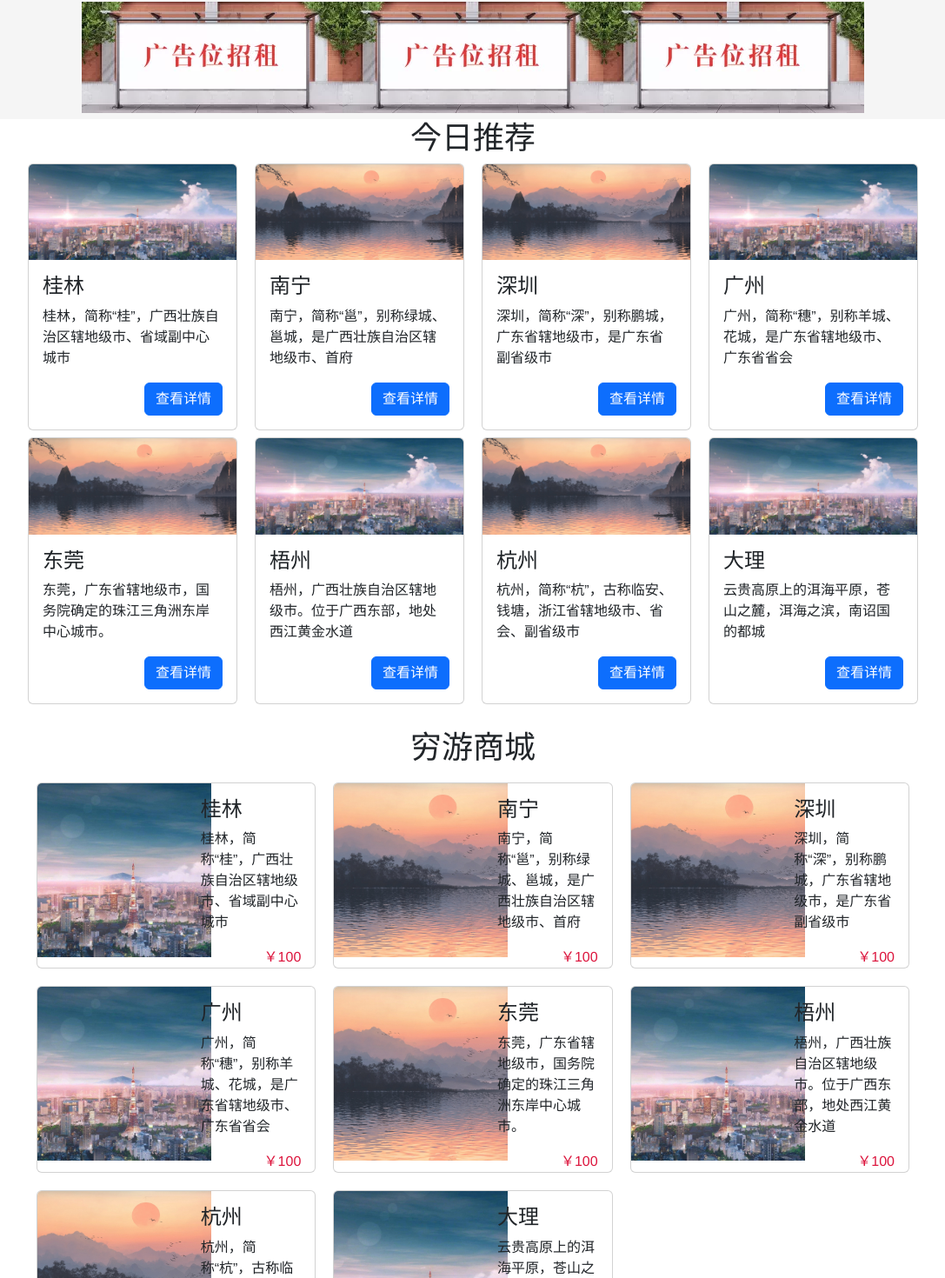
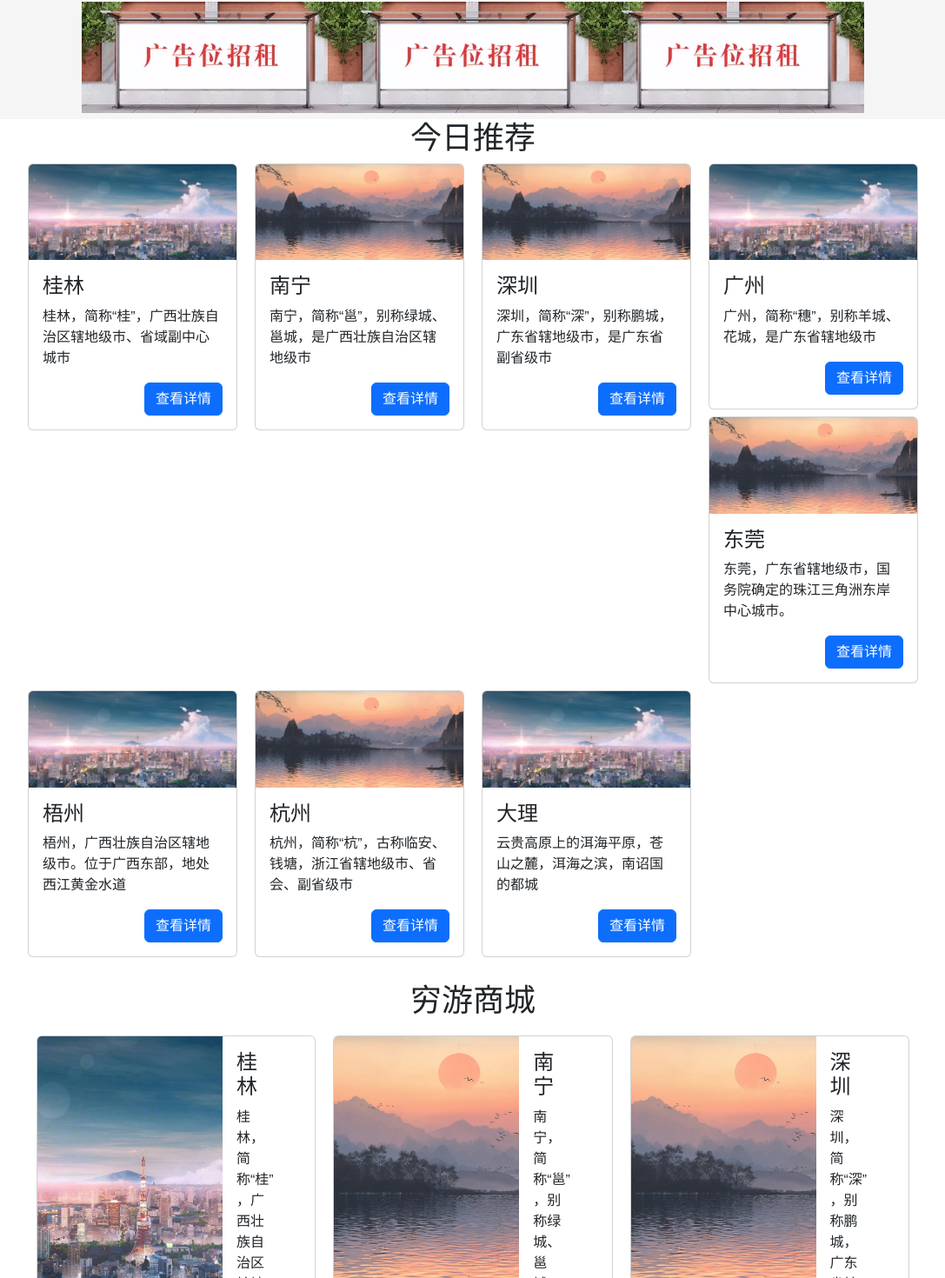
Before and after one commit to Funny1124/walking-with-the-wind, a Vue app: page / in a window 1280 px wide. Shown: the part 644-2114 px from the top of the page at 87% size, without its empty margins (96-1183 px from the left). Built offline with nearby package versions, Linux system fonts and the light colour scheme.

Commit message:
首页大修改

```diff
--- a/src/views/HomeView.vue
+++ b/src/views/HomeView.vue
@@ -38,7 +38,7 @@
             img-alt="Image"
             img-top
             tag="article"
-            style="max-width: 20rem;"
+            style=""
             class="mb-2"
           >
             <b-card-text>
@@ -57,12 +57,12 @@
         <!--        style="max-width: 540px;"-->
         <el-col :span="8" v-for="(item, index) in new_list" :key="index" style="padding: 10px">
           <b-card no-body class="overflow-hidden">
-            <b-row no-gutters>
-              <b-col md="6">
+            <el-row style="height: 300px">
+              <el-col :span="16">
                 <b-card-img :src=item.image :alt=item.city class="rounded-0"
-                            style="object-fit: cover; height: 200px;width: 200px"></b-card-img>
-              </b-col>
-              <b-col md="6">
+                            style="object-fit: cover; height: 300px;width: 100%"></b-card-img>
+              </el-col>
+              <el-col :span="6">
                 <b-card-body :title=item.city>
                   <b-card-text>
                     {{
@@ -73,15 +73,35 @@
                     ￥100
                   </b-card-text>
                 </b-card-body>
-              </b-col>
-            </b-row>
+              </el-col>
+            </el-row>
           </b-card>
         </el-col>
       </el-row>
     </div>
     <!--    热门游记-话题-->
     <div class="hot-topic">
-
+      <h2>热门游记-话题</h2>
+      <el-row>
+        <!--        style="max-width: 540px;"-->
+        <el-col :span="12" v-for="(item, index) in new_list" :key="index" style="padding: 10px">
+          <b-card no-body class="overflow-hidden" >
+            <b-row no-gutters >
+              <b-col>
+                <b-card-img :src=item.image :alt=item.city class="rounded-0"
+                            style="object-fit: cover; height: 380px;width: 100%"></b-card-img>
+              </b-col>
+              <b-card-body :title=item.city>
+                <b-card-text>
+                  {{
+                    item.description
+                  }}
+                </b-card-text>
+              </b-card-body>
+            </b-row>
+          </b-card>
+        </el-col>
+      </el-row>
     </div>
   </div>
 </template>
@@ -108,7 +128,7 @@ export default {
         {
           city: '南宁',
           image: require('../assets/img/river.jpg'),
-          description: '南宁，简称“邕”，别称绿城、邕城，是广西壮族自治区辖地级市、首府'
+          description: '南宁，简称“邕”，别称绿城、邕城，是广西壮族自治区辖地级市'
         },
         {
           city: '深圳',
@@ -118,7 +138,7 @@ export default {
         {
           city: '广州',
           image: require('../assets/img/city.jpg'),
-          description: '广州，简称“穗”，别称羊城、花城，是广东省辖地级市、广东省省会'
+          description: '广州，简称“穗”，别称羊城、花城，是广东省辖地级市'
         },
         {
           city: '东莞',
@@ -168,6 +188,11 @@ h2 {
 }
 
 .shop {
+  width: 80%;
+  margin: 20px auto;
+}
+
+.hot-topic {
   width: 80%;
   margin: 20px auto;
 }
```
